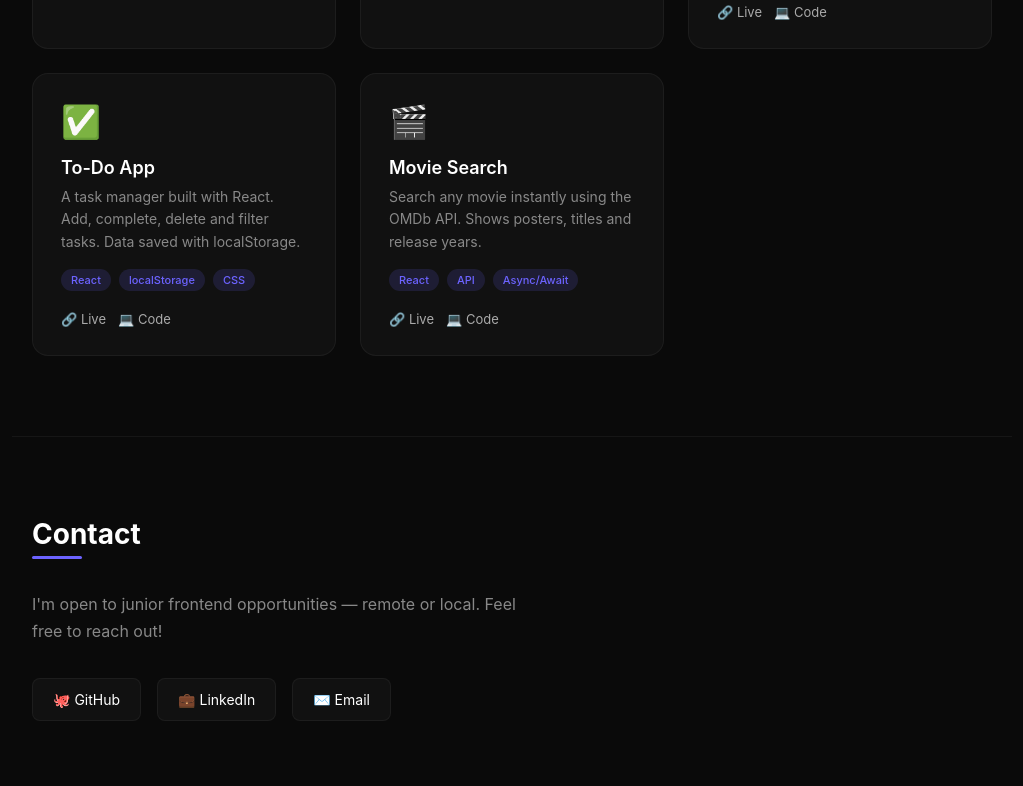
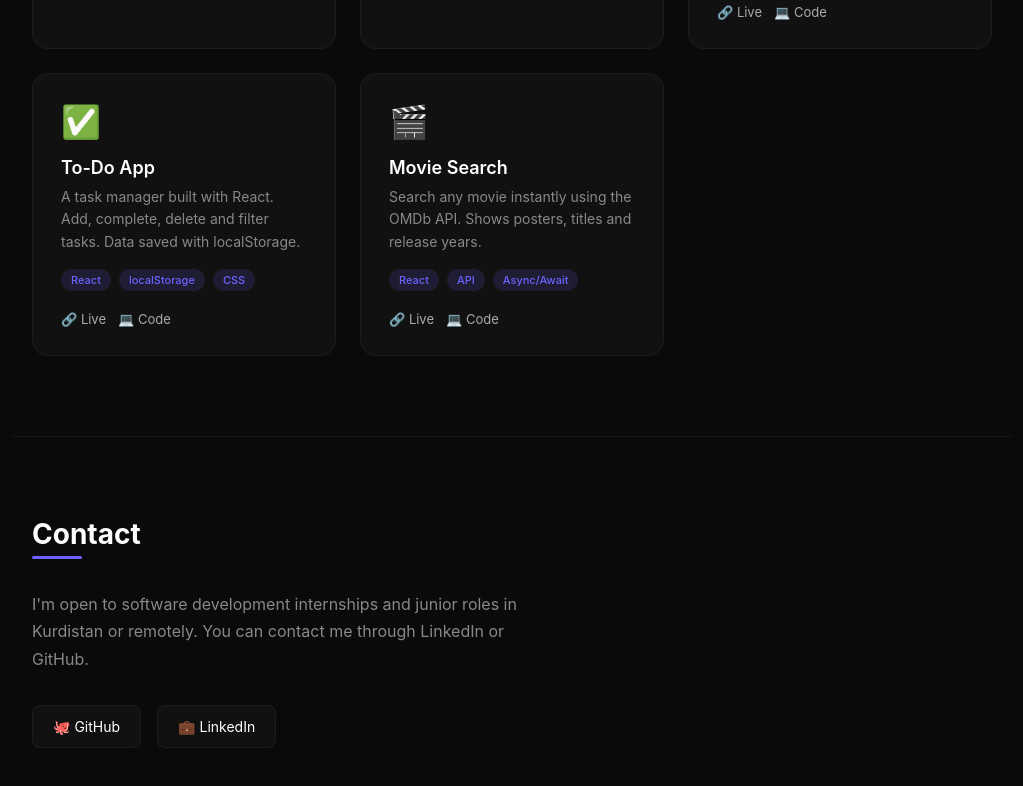
Before and after one commit to sardarMrashed/sardar-portfolio, a React (Create React App) app: page / in a window 1280 px wide. Shown: the part 1715-2501 px from the top of the page, without its empty margins (128-1151 px from the left). Built offline with nearby package versions, Linux system fonts and the light colour scheme.

Commit message:
Polish portfolio for recruiter review: src/components/Contact.jsx

```diff
--- a/src/components/Contact.jsx
+++ b/src/components/Contact.jsx
@@ -3,8 +3,8 @@ export default function Contact() {
     <section className="contact-section" id="contact">
       <h2 className="section-title">Contact</h2>
       <p className="contact-desc">
-     I'm open to junior frontend opportunities — remote or local.
-        Feel free to reach out!
+     I'm open to software development internships and junior roles in Kurdistan or remotely.
+        You can contact me through LinkedIn or GitHub.
       </p>
       <div className="contact-links">
         <a href="https://github.com/sardarMrashed" className="contact-link" target="_blank" rel="noreferrer">
@@ -13,9 +13,6 @@ export default function Contact() {
         <a href="https://www.linkedin.com/in/sardar-mohammed-rashid/" className="contact-link" target="_blank" rel="noreferrer">
           💼 LinkedIn
         </a>
-        <a href="mailto:your@email.com" className="contact-link">
-          ✉️ Email
-        </a>
       </div>
     </section>
   )
```
